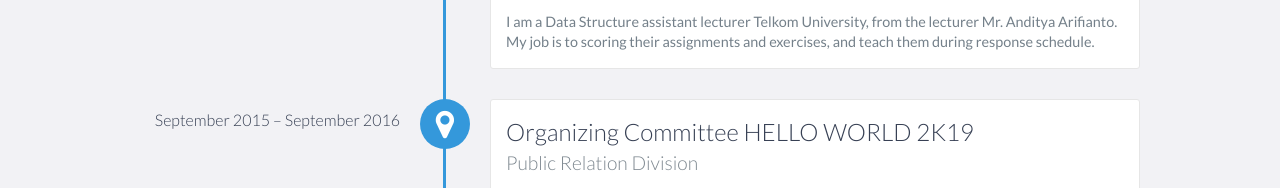
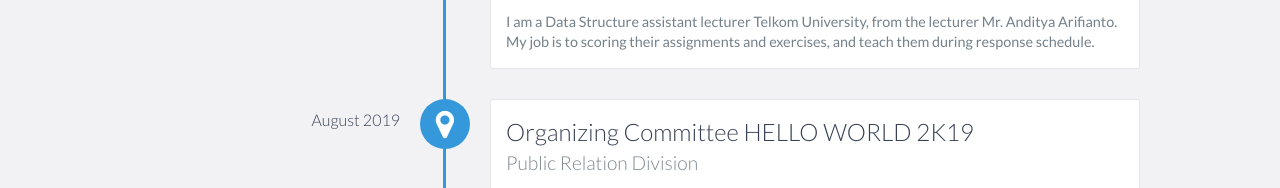
Before and after one commit to muhammadfarrel/muhammadfarrel.github.io, a plain HTML site: page index.html in a window 1280 px wide. Shown: the part 1464-1652 px from the top of the page. Drawn offline with nearby package versions, Linux system fonts and the light colour scheme.

Commit message:
update date experience

```diff
--- a/index.html
+++ b/index.html
@@ -104,7 +104,7 @@
                 </p>
             </div>
 
-            <div data-date="September 2015 – September 2016">
+            <div data-date="August 2019">
                 <h3>Organizing Committee HELLO WORLD 2K19</h3>
                 <h4>Public Relation Division</h4>
                 <p>
```
